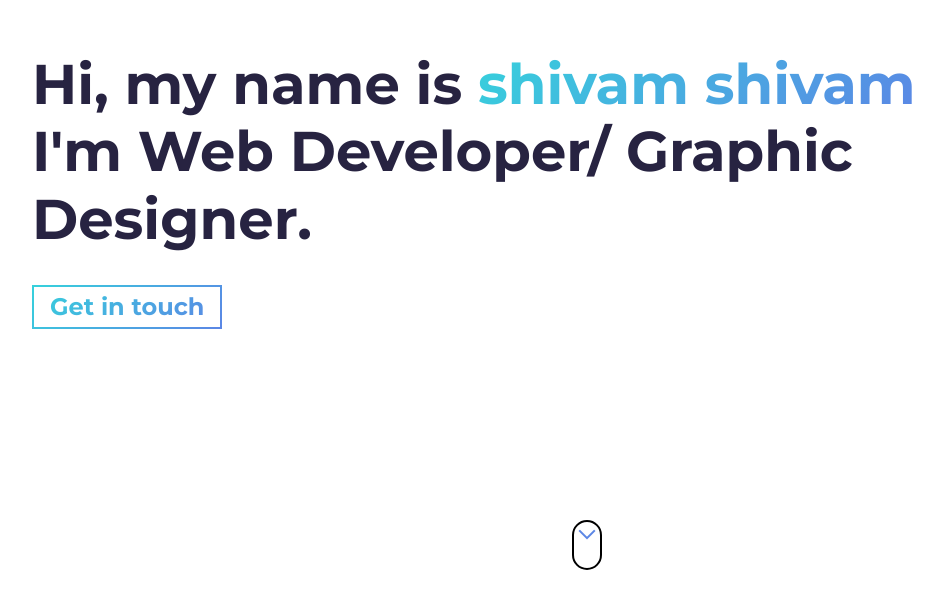
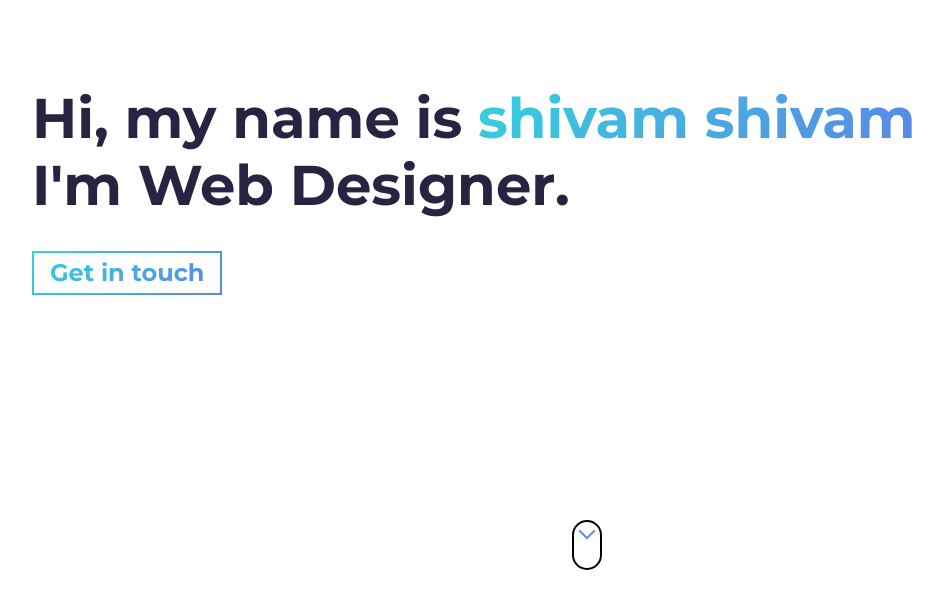
Before and after one commit to Shivam888888888888/Portfolio, a plain HTML site: page index.html in a window 1280 px wide. Shown: the part 210-800 px from the top of the page, without its empty margins (53-996 px from the left). Drawn offline with Linux system fonts and the light colour scheme.

Commit message:
Update index.html

```diff
--- a/index.html
+++ b/index.html
@@ -97,7 +97,7 @@
         <h1 class="hero-title">
           Hi, my name is <span class="text-color-main name"> shivam shivam</span>
           <br />
-          I'm Web Developer/ Graphic Designer.
+          I'm Web Designer.
         </h1>
         <p class="hero-cta">
           <a class="cta-btn cta-btn--hero" href="#about">Get in touch</a>
```
